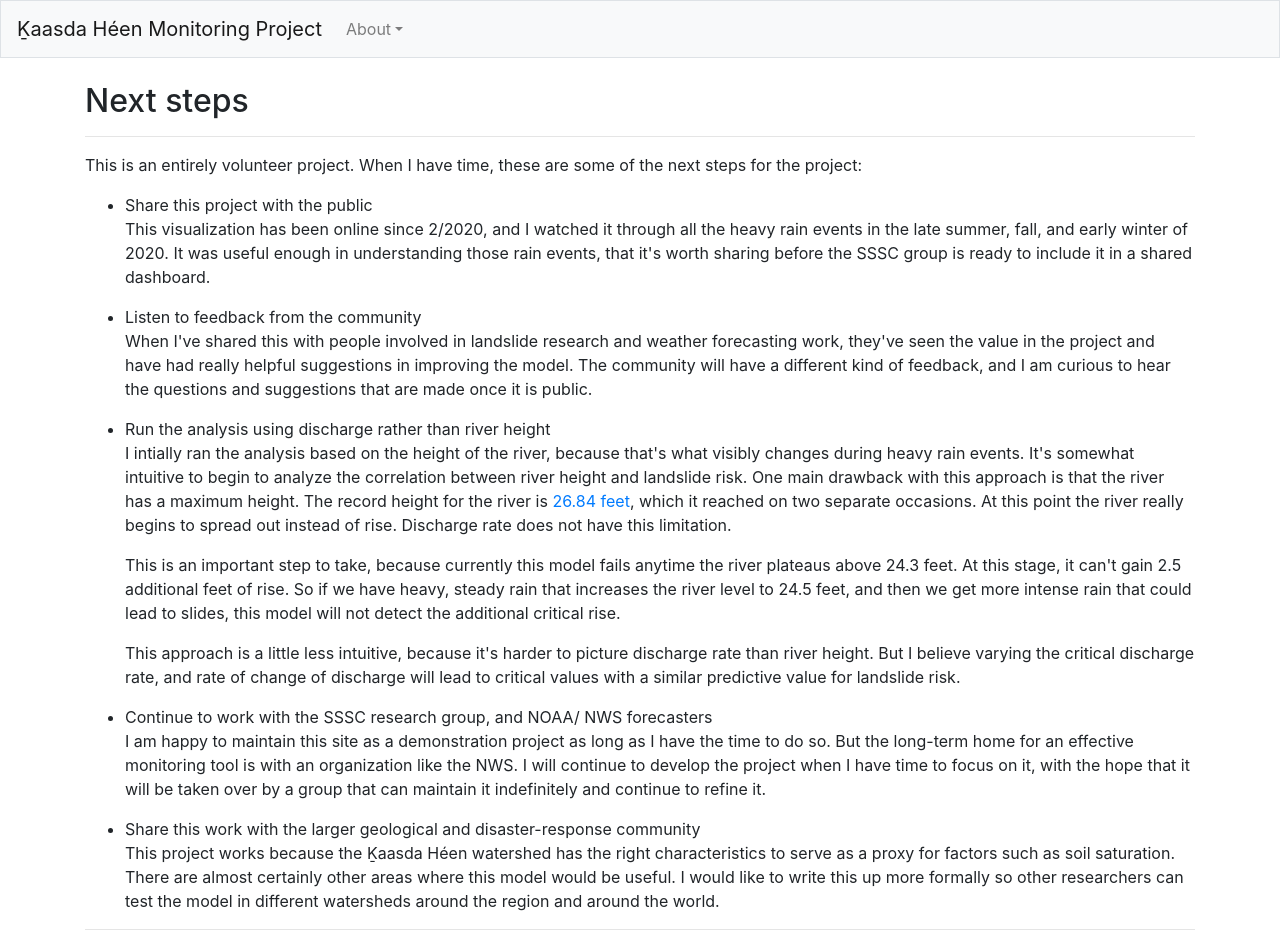
After one commit to ehmatthes/sitka_irg_realtime, a Django app: page /next_steps/ in a window 1280 px wide. The commit adds this page. Run offline with Django 3.2, Linux system fonts and the light colour scheme; parts of the project's set-up code (start-up, migrations or seed data) failed here and were passed over; some libraries are stand-ins or nearby versions.

Commit message:
Initial draft of next_steps page.

```diff
--- a/irg_viz/templates/irg_viz/base.html
+++ b/irg_viz/templates/irg_viz/base.html
@@ -35,6 +35,8 @@
             <a class="dropdown-item" href="{% url 'irg_viz:hist_examples' %}">Historical examples</a>
             <a class="dropdown-item" href="{% url 'irg_viz:critical_factors' %}">Critical factors</a>
             <a class="dropdown-item" href="{% url 'irg_viz:project_timeline' %}">Project timeline</a>
+            <hr class="dropdown-divider">
+            <a class="dropdown-item" href="{% url 'irg_viz:next_steps' %}">Next steps</a>
           </div>
         </li>
       </ul>
--- /dev/null
+++ b/irg_viz/templates/irg_viz/next_steps.html
@@ -0,0 +1,33 @@
+{% extends "irg_viz/base.html" %}
+
+{% load bootstrap4 %}
+
+{% block page_header %}
+  <h2>Next steps</h2>
+{% endblock page_header %}
+
+{% block content %}
+
+  <hr />
+
+  <p>This is an entirely volunteer project. When I have time, these are some of the next steps for the project:</p>
+
+  <ul>
+    <li>Share this project with the public</li>
+      <p>This visualization has been online since 2/2020, and I watched it through all the heavy rain events in the late summer, fall, and early winter of 2020. It was useful enough in understanding those rain events, that it's worth sharing before the SSSC group is ready to include it in a shared dashboard.</p>
+    <li>Listen to feedback from the community</li>
+      <p>When I've shared this with people involved in landslide research and weather forecasting work, they've seen the value in the project and have had really helpful suggestions in improving the model. The community will have a different kind of feedback, and I am curious to hear the questions and suggestions that are made once it is public.</p>
+    <li>Run the analysis using discharge rather than river height</li>
+      <p>I intially ran the analysis based on the height of the river, because that's what visibly changes during heavy rain events. It's somewhat intuitive to begin to analyze the correlation between river height and landslide risk. One main drawback with this approach is that the river has a maximum height. The record height for the river is <a href="https://water.weather.gov/ahps2/hydrograph.php?gage=irva2&wfo=pajk">26.84 feet</a>, which it reached on two separate occasions. At this point the river really begins to spread out instead of rise. Discharge rate does not have this limitation.</p>
+      <p>This is an important step to take, because currently this model fails anytime the river plateaus above 24.3 feet. At this stage, it can't gain 2.5 additional feet of rise. So if we have heavy, steady rain that increases the river level to 24.5 feet, and then we get more intense rain that could lead to slides, this model will not detect the additional critical rise.</p>
+      <p>This approach is a little less intuitive, because it's harder to picture discharge rate than river height. But I believe varying the critical discharge rate, and rate of change of discharge will lead to critical values with a similar predictive value for landslide risk.</p>
+    <li>Continue to work with the SSSC research group, and NOAA/ NWS forecasters</li>
+      <p>I am happy to maintain this site as a demonstration project as long as I have the time to do so. But the long-term home for an effective monitoring tool is with an organization like the NWS. I will continue to develop the project when I have time to focus on it, with the hope that it will be taken over by a group that can maintain it indefinitely and continue to refine it.</p>
+    <li>Share this work with the larger geological and disaster-response community</li>
+      <p>This project works because the Ḵaasda Héen watershed has the right characteristics to serve as a proxy for factors such as soil saturation. There are almost certainly other areas where this model would be useful. I would like to write this up more formally so other researchers can test the model in different watersheds around the region and around the world.</p>
+  </ul>
+
+  <hr />
+
+
+{% endblock content %}
--- a/irg_viz/urls.py
+++ b/irg_viz/urls.py
@@ -29,6 +29,7 @@ urlpatterns = [
 
     path('critical_factors/', views.critical_factors, name='critical_factors'),
     path('project_timeline/', views.project_timeline, name='project_timeline'),
+    path('next_steps/', views.next_steps, name='next_steps'),
 
     # Working with notifications (site admins only).
     path('new_notification/', views.new_notification, name='new_notification'),
--- a/irg_viz/views.py
+++ b/irg_viz/views.py
@@ -78,6 +78,11 @@ def project_timeline(request):
     context = {}
     return render(request, 'irg_viz/project_timeline.html', context=context)
 
+def next_steps(request):
+    """Road map for the project."""
+    context = {}
+    return render(request, 'irg_viz/next_steps.html', context=context)
+
 @login_required
 def new_notification(request):
     """Create a new notification.
```
